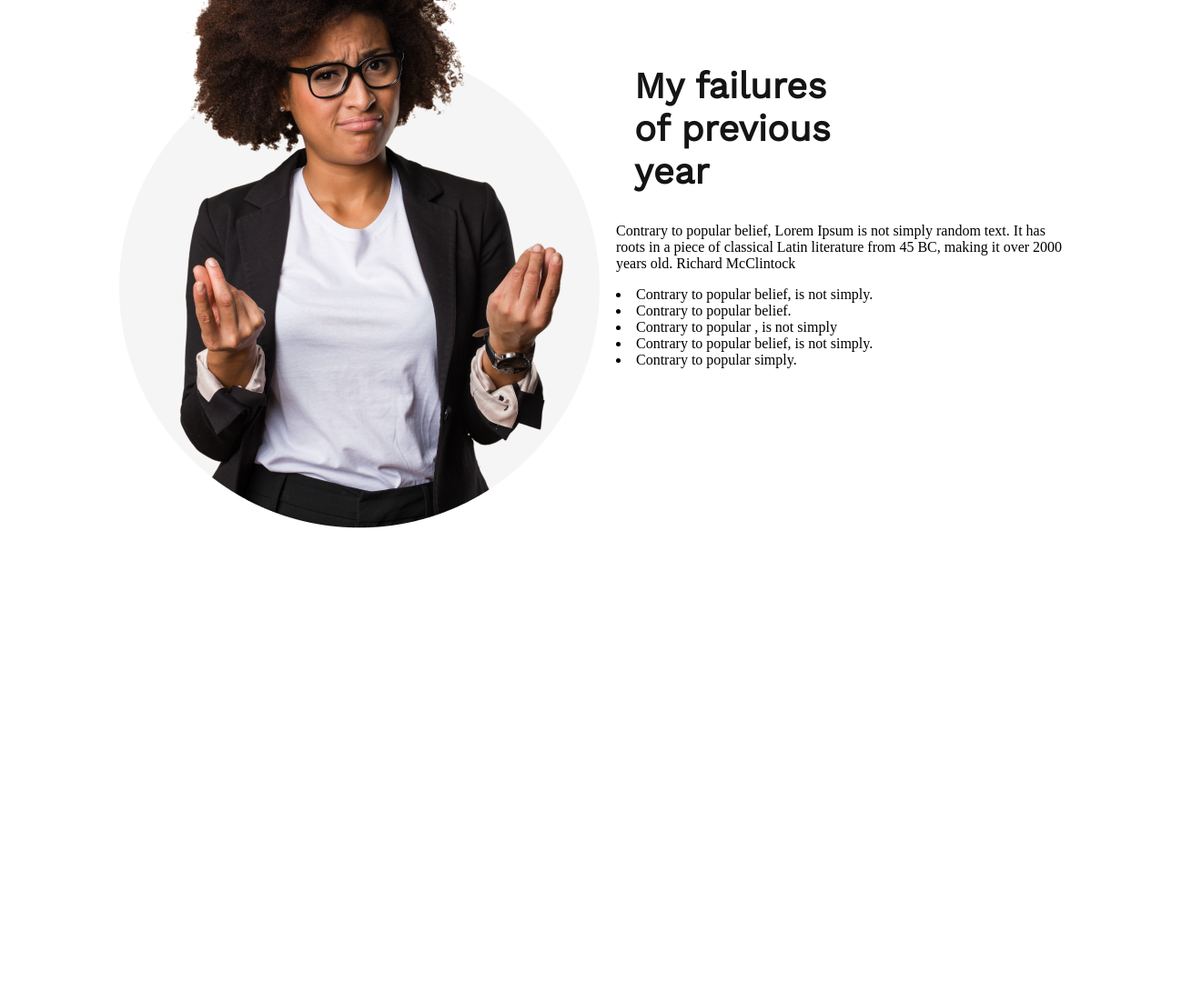
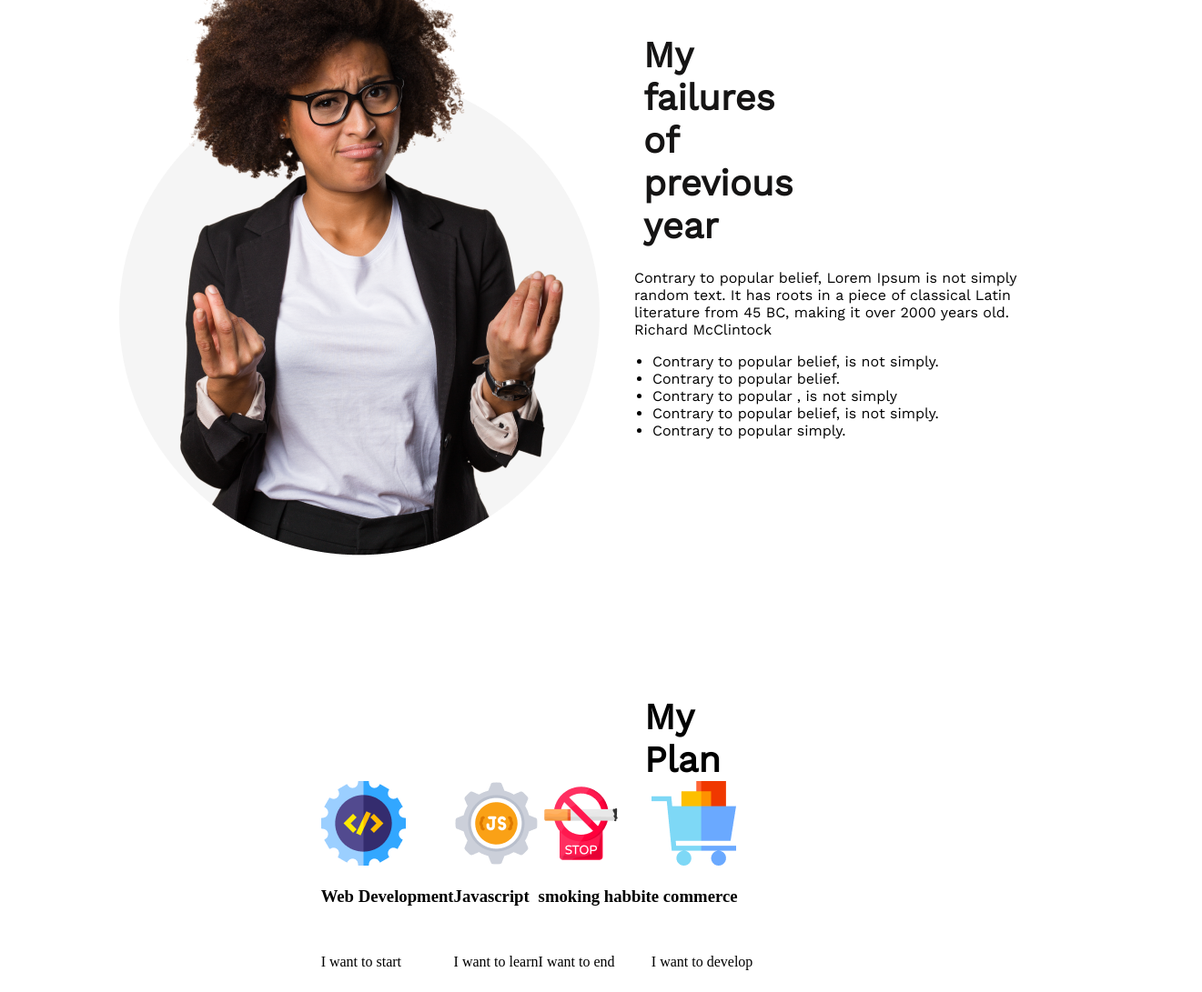
Before and after one commit to Anniaus/assignment-1-new-year, a plain HTML site: page index.html in a window 1280 px wide. Shown: the part 855-1946 px from the top of the page at 91% size, 1321 px wide, since content can reach past the window. Before the commit the page ends 1560 px from the top, so only its background shows below. Drawn offline with nearby package versions, Linux system fonts and the light colour scheme.

Commit message:
final commit

```diff
--- a/index.html
+++ b/index.html
@@ -29,13 +29,33 @@
          <section class="popularbelief">
             <div class="images-person"><img src="images/person.png" alt=""></div>
             <div><h2 class="second-title">My failures of previous year</h2>
-            <p class="title-paragrph">Contrary to popular belief, Lorem Ipsum is not simply random text. It has roots in a piece of classical Latin literature from 45 BC, making it over 2000 years old. Richard McClintock</p>
-
-        <li>Contrary to popular belief, is not simply.</li>
+            <p class="title-paragrph"
+            >Contrary to popular belief, Lorem Ipsum is not simply random text. It has roots in a piece of classical Latin literature from 45 BC, making it over 2000 years old. Richard McClintock</p>
+            <ul class="items">
+                <li>Contrary to popular belief, is not simply.</li>
         <li>Contrary to popular belief.</li>
         <li>Contrary to popular , is not simply</li>
         <li>Contrary to popular belief, is not simply.</li>
         <li>Contrary to popular simply.</li></div>
+            </section>
+        <!--MY plan-->
+        <section class="my-plan">
+            <h2 class="plan-title" >My Plan</h2>
+           <div class="my-plan-layout"> <div> <img src="images/icons/web.png" alt=""><br><h3>Web Development</h3> <br>
+            <p class="my-plan-class">I want to start</p>
+           </div>
+           <div> <img src="images/icons/js.png" alt=""> <br>
+
+               <h3>Javascript</h3>
+               <br> <p class="my-plan-class">I want to learn</p>
+            </div>
+           <div> <img src="images/icons/smoke.png" alt=""> <br>
+               <h3>smoking habbit</h3>
+            <br>
+            <p class="my-plan-class">I want to end</p></div>
+           <div> <img src="images/icons/ecom.png" alt=""> <br>
+            <h3>e commerce</h3> <br>
+            <p class="my-plan-class">I want to develop</p><div></div>
         </section>
 
 </body>
--- a/styles/style.css
+++ b/styles/style.css
@@ -46,16 +46,52 @@ padding: 10px 12px;
 .popularbelief{
     display: flex;
     align-items: center;
-  justify-content: space-between;
-  margin: 120px 100px;
+  margin: 150px 100px;
 
 }
 .second-title{
     font-weight: 700;
 font-size: 40px;
-margin-right: 250px;
-margin-left: 20px;
+margin-right: 450px;
+margin-left: 30px;
+margin-bottom: 0;
 color: #151414;
 font-family: 'Work Sans'
 
+
 }
+.title-paragrph{
+    font-family: 'Work Sans';
+font-style: normal;
+font-weight: 300;
+font-size: 16px;
+margin-right: 200px;
+margin-left: 20px;
+margin-top: 24px;
+}
+
+.items{
+    font-family: 'Work Sans';
+font-style: normal;
+font-weight: 300;
+font-size: 16px
+color #444343;
+    }
+   .plan-title{
+    font-family: 'Work Sans';
+font-style: normal;
+font-weight: 700;
+font-size: 40px;
+line-height: 47px;
+margin:0 700px ;
+justify-content: center;
+   }
+   /* my plan */
+   .my-plan-layout{
+    display: flex;
+    justify-content: center;
+    margin-right: 400px;
+    margin-left: 300px;
+
+
+   }
```
